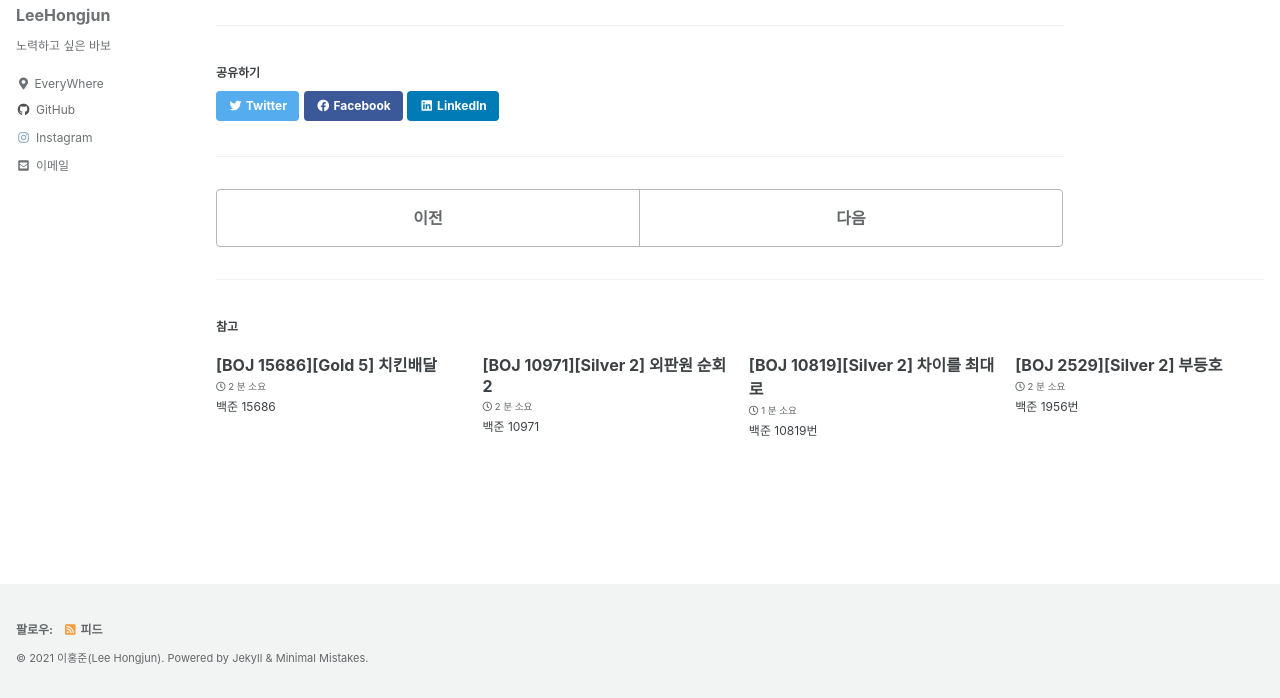
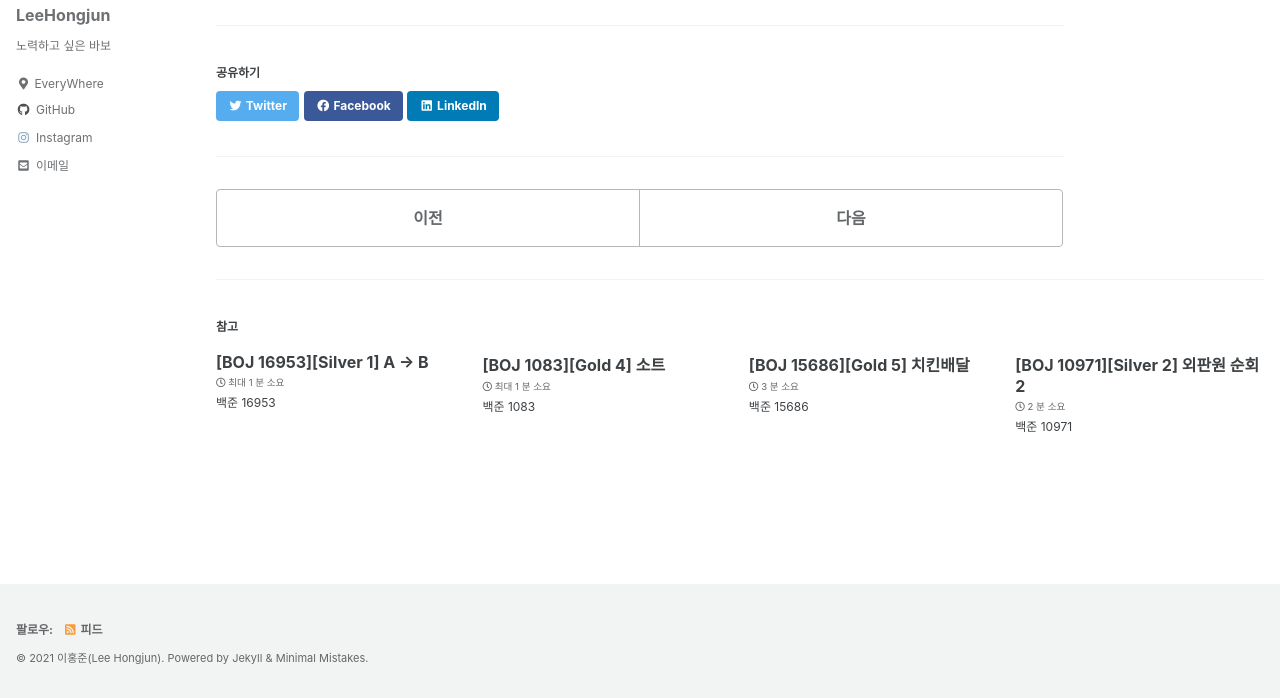
Before and after one commit to hongjunland/hongjunland.github.io, a Jekyll site: the page built from _posts/boj/2021-11-26-1956.md, in a window 1280 px wide, cut to the strip 202-900 px from the top of the page. Built offline with Jekyll 4.4.1, drawn with Linux system fonts in a browser that asks for light colours; cached includes are drawn as plain includes; some of the changed lines change nothing that is shown.

Commit message:
post 2021-12-03-16953.md

````diff
--- a/_posts/boj/2021-12-02-15686.md
+++ b/_posts/boj/2021-12-02-15686.md
@@ -1,6 +1,6 @@
 ---
 title: "[BOJ 15686][Gold 5] 치킨배달"
-last_modified_at: 2021-12.02 23:48
+last_modified_at: 2021-12-02 23:48
 categories:
     - BOJ
 
@@ -28,9 +28,10 @@ tags:
 
 이 도시에 사는 사람들은 치킨을 매우 좋아한다. 따라서, 사람들은 "치킨 거리"라는 말을 주로 사용한다. 치킨 거리는 집과 가장 가까운 치킨집 사이의 거리이다. 즉, 치킨 거리는 집을 기준으로 정해지며, 각각의 집은 치킨 거리를 가지고 있다. 도시의 치킨 거리는 모든 집의 치킨 거리의 합이다.
 
-임의의 두 칸 (r1, c1)과 (r2, c2) 사이의 거리는 |r1-r2| + |c1-c2|로 구한다.
+임의의 두 칸 (r1, c1)과 (r2, c2) 사이의 거리는 \|r1-r2\| + \|c1-c2\|로 구한다.
 
 예를 들어, 아래와 같은 지도를 갖는 도시를 살펴보자.
+
 
     0 2 0 1 0
     1 0 1 0 0
@@ -38,11 +39,12 @@ tags:
     0 0 0 1 1
     0 0 0 1 2
 
+
 0은 빈 칸, 1은 집, 2는 치킨집이다.
 
-(2, 1)에 있는 집과 (1, 2)에 있는 치킨집과의 거리는 |2-1| + |1-2| = 2, (5, 5)에 있는 치킨집과의 거리는 |2-5| + |1-5| = 7이다. 따라서, (2, 1)에 있는 집의 치킨 거리는 2이다.
+(2, 1)에 있는 집과 (1, 2)에 있는 치킨집과의 거리는 \|2-1\| + \|1-2\| = 2, (5, 5)에 있는 치킨집과의 거리는 \|2-5\| + \|1-5\| = 7이다. 따라서, (2, 1)에 있는 집의 치킨 거리는 2이다.
 
-(5, 4)에 있는 집과 (1, 2)에 있는 치킨집과의 거리는 |5-1| + |4-2| = 6, (5, 5)에 있는 치킨집과의 거리는 |5-5| + |4-5| = 1이다. 따라서, (5, 4)에 있는 집의 치킨 거리는 1이다.
+(5, 4)에 있는 집과 (1, 2)에 있는 치킨집과의 거리는 \|5-1\| + \|4-2\| = 6, (5, 5)에 있는 치킨집과의 거리는 \|5-5\| + \|4-5\| = 1이다. 따라서, (5, 4)에 있는 집의 치킨 거리는 1이다.
 
 이 도시에 있는 치킨집은 모두 같은 프랜차이즈이다. 프렌차이즈 본사에서는 수익을 증가시키기 위해 일부 치킨집을 폐업시키려고 한다. 오랜 연구 끝에 이 도시에서 가장 수익을 많이 낼 수 있는  치킨집의 개수는 최대 M개라는 사실을 알아내었다.
 
@@ -79,6 +81,20 @@ tags:
 
 ## 풀이
 
+문제 지문에 치킨집 H(>=M)개중에서, 최대 M개를 선택했을때의 경우의 수는 hCm이다.<br><br>
+
+치킨집의 최댓값 M은 13이며, 집의 개수는 최대 2500(50^2)미만이 된다. <br><br>
+
+치킨집을 선정할 경우의수는 13Cm 이며, 시간복잡도는 O(hCm*N^2)를 가진다고 한다면,<br><br>
+
+최악의 경우의 수는 1716*2500 = 4,290,000 이 예상된다.
+> 4,290,000 < 100,000,000(1초)
+
+이므로 결론적으로 단순한 조합으로 완전탐색을 하기에 충분한 시간이 된다.<br><br>
+
+집 배열과 치킨집 배열을 만들어서 입력받을 때 리스트에 추가한다.<br><br>
+
+해당 선택한 경우일 때마다 치킨거리를 각각 계산해서 최솟값을 갱신해나간다.
 
 ## 소스코드
 
--- /dev/null
+++ b/_posts/boj/2021-12-03-1083.md
@@ -0,0 +1,137 @@
+---
+title: "[BOJ 1083][Gold 4] 소트"
+last_modified_at: 2021-12-03 22:12
+categories:
+    - BOJ
+
+tags:
+    - BOJ
+    - Algorithm
+    - Coding Test
+    - Java
+    - 그리디 알고리즘
+    - 정렬
+---
+
+백준 1083
+
+## 제한
+
+|시간제한|메모리 제한|제출|정답|맞은 사람|정답 비율
+|---|---|---|---|---|---
+|2 초|128 MB|2730|637|509|29.490%|
+
+
+## 문제
+
+정수 A를 B로 바꾸려고 한다. 가능한 연산은 다음과 같은 두 가지이다.
+
+2를 곱한다.
+1을 수의 가장 오른쪽에 추가한다.
+A를 B로 바꾸는데 필요한 연산의 최솟값을 구해보자.
+
+## 입력
+
+첫째 줄에 A, B (1 ≤ A < B ≤ 109)가 주어진다.
+
+## 출력
+
+A를 B로 바꾸는데 필요한 연산의 최솟값에 1을 더한 값을 출력한다. 만들 수 없는 경우에는 -1을 출력한다.
+
+## 예제 입력1
+
+```text
+2 162
+```
+
+## 예제 출력1
+
+```text
+5
+```
+
+## 예제 입력2
+
+```text
+4 42
+```
+
+## 예제 출력2
+
+```text
+-1
+```
+
+## 예제 입력3
+
+```text
+100 40021
+```
+
+## 예제 출력3
+
+```text
+5
+```
+
+## 풀이
+
+A에서 B로 가는데, 2를 곱했을 경우와 1을 붙였을 경우 가지치기 방식으로 풀이를 해보려 한다.
+<br><br>
+B 까지 가는 데에 최소경로를 구하기 때문에, DFS방식보단 BFS방식으로 했다.
+<br><br>
+왜냐하면, DFS방식으로 모든 경우의 수를 왔다갔다하면서 최솟값을 구하는것 보단, BFS방식으로 Depth 마다 발견되는 순간 종료조건이 되는 것이 좀 더 효율적이라 판단해서 BFS를 택했다.
+<br><br>
+
+
+## 소스코드
+
+```java
+
+import java.io.BufferedReader;
+import java.io.IOException;
+import java.io.InputStreamReader;
+import java.util.LinkedList;
+import java.util.Queue;
+import java.util.StringTokenizer;
+
+public class BJ_16953_Main {
+    public static void main(String[] args) throws IOException {
+        BufferedReader br = new BufferedReader(new InputStreamReader(System.in));
+        StringTokenizer st = new StringTokenizer(br.readLine());
+        long A = Integer.parseInt(st.nextToken());
+        long B = Integer.parseInt(st.nextToken());
+        int result = -1;
+        Queue<Node> queue = new LinkedList<>();
+        queue.offer(new Node(A,0));
+
+        while (!queue.isEmpty()){
+
+            Node node = queue.poll();
+            long num = node.num;
+            int d = node.depth;
+
+            if(num==B){
+                result = d+1;
+                break;
+            }
+            if(num*2<=B){
+                queue.offer(new Node(num*2,d+1));
+            }
+            if(num*10+1<=B){
+                queue.offer(new Node(num*10+1,d+1));
+            }
+        }
+        System.out.println(result);
+
+    }
+    static class Node{
+        long num;
+        int depth;
+        public Node(long num, int depth) {
+            this.num = num;
+            this.depth = depth;
+        }
+    }
+}
+```
--- /dev/null
+++ b/_posts/boj/2021-12-03-16953.md
@@ -0,0 +1,139 @@
+---
+title: "[BOJ 16953][Silver 1] A → B"
+last_modified_at: 2021-12-03 21:33
+categories:
+    - BOJ
+
+tags:
+    - BOJ
+    - Algorithm
+    - Coding Test
+    - Java
+    - 그래프 이론
+    - 그리디 알고리즘
+    - 그래프 탐색
+    - 너비 우선 탐색
+---
+
+백준 16953
+
+## 제한
+
+|시간제한|메모리 제한|제출|정답|맞은 사람|정답 비율
+|---|---|---|---|---|---
+|2 초|512 MB|12707|5379|4277|40.629%|
+
+
+## 문제
+
+정수 A를 B로 바꾸려고 한다. 가능한 연산은 다음과 같은 두 가지이다.
+
+2를 곱한다.
+1을 수의 가장 오른쪽에 추가한다.
+A를 B로 바꾸는데 필요한 연산의 최솟값을 구해보자.
+
+## 입력
+
+첫째 줄에 A, B (1 ≤ A < B ≤ 109)가 주어진다.
+
+## 출력
+
+A를 B로 바꾸는데 필요한 연산의 최솟값에 1을 더한 값을 출력한다. 만들 수 없는 경우에는 -1을 출력한다.
+
+## 예제 입력1
+
+```text
+2 162
+```
+
+## 예제 출력1
+
+```text
+5
+```
+
+## 예제 입력2
+
+```text
+4 42
+```
+
+## 예제 출력2
+
+```text
+-1
+```
+
+## 예제 입력3
+
+```text
+100 40021
+```
+
+## 예제 출력3
+
+```text
+5
+```
+
+## 풀이
+
+A에서 B로 가는데, 2를 곱했을 경우와 1을 붙였을 경우 가지치기 방식으로 풀이를 해보려 한다.
+<br><br>
+B 까지 가는 데에 최소경로를 구하기 때문에, DFS방식보단 BFS방식으로 했다.
+<br><br>
+왜냐하면, DFS방식으로 모든 경우의 수를 왔다갔다하면서 최솟값을 구하는것 보단, BFS방식으로 Depth 마다 발견되는 순간 종료조건이 되는 것이 좀 더 효율적이라 판단해서 BFS를 택했다.
+<br><br>
+
+
+## 소스코드
+
+```java
+
+import java.io.BufferedReader;
+import java.io.IOException;
+import java.io.InputStreamReader;
+import java.util.LinkedList;
+import java.util.Queue;
+import java.util.StringTokenizer;
+
+public class BJ_16953_Main {
+    public static void main(String[] args) throws IOException {
+        BufferedReader br = new BufferedReader(new InputStreamReader(System.in));
+        StringTokenizer st = new StringTokenizer(br.readLine());
+        long A = Integer.parseInt(st.nextToken());
+        long B = Integer.parseInt(st.nextToken());
+        int result = -1;
+        Queue<Node> queue = new LinkedList<>();
+        queue.offer(new Node(A,0));
+
+        while (!queue.isEmpty()){
+
+            Node node = queue.poll();
+            long num = node.num;
+            int d = node.depth;
+
+            if(num==B){
+                result = d+1;
+                break;
+            }
+            if(num*2<=B){
+                queue.offer(new Node(num*2,d+1));
+            }
+            if(num*10+1<=B){
+                queue.offer(new Node(num*10+1,d+1));
+            }
+        }
+        System.out.println(result);
+
+    }
+    static class Node{
+        long num;
+        int depth;
+        public Node(long num, int depth) {
+            this.num = num;
+            this.depth = depth;
+        }
+    }
+}
+```
````
